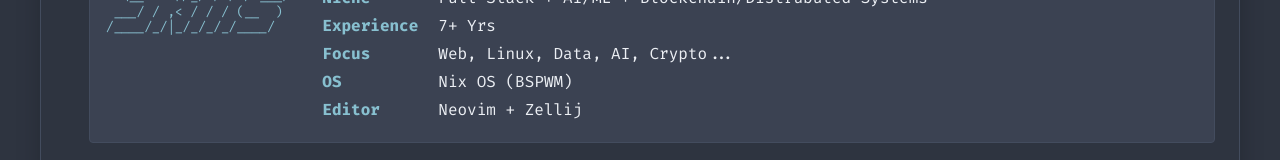
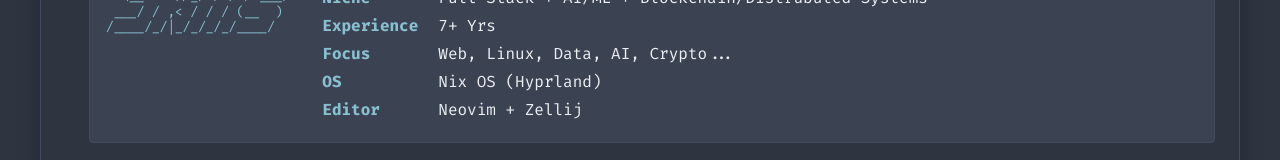
Before and after one commit to TheArctesian/stephenokita.com, a SvelteKit app: page /skills in a window 1280 px wide. Shown: the part 324-484 px from the top of the page. Built offline with nearby package versions, Linux system fonts and the light colour scheme.

Commit message:
get bspwm out of here

```diff
--- a/src/routes/skills/+page.svelte
+++ b/src/routes/skills/+page.svelte
@@ -131,7 +131,7 @@
               </div>
               <div class="info-line">
                 <span class="info-label">OS</span>
-                <span class="info-value">Nix OS (BSPWM)</span>
+                <span class="info-value">Nix OS (Hyprland)</span>
               </div>
               <div class="info-line">
                 <span class="info-label">Editor</span>
@@ -228,7 +228,7 @@
                 <div class="config-item">
                   <span class="config-key">os</span>
                   <span class="config-value"
-                    >Nix OS + BSPWM + Rofi + Polybar</span
+                    >Nix OS + Hyprland + Rofi + Waybar</span
                   >
                 </div>
                 <div class="config-item">
```
